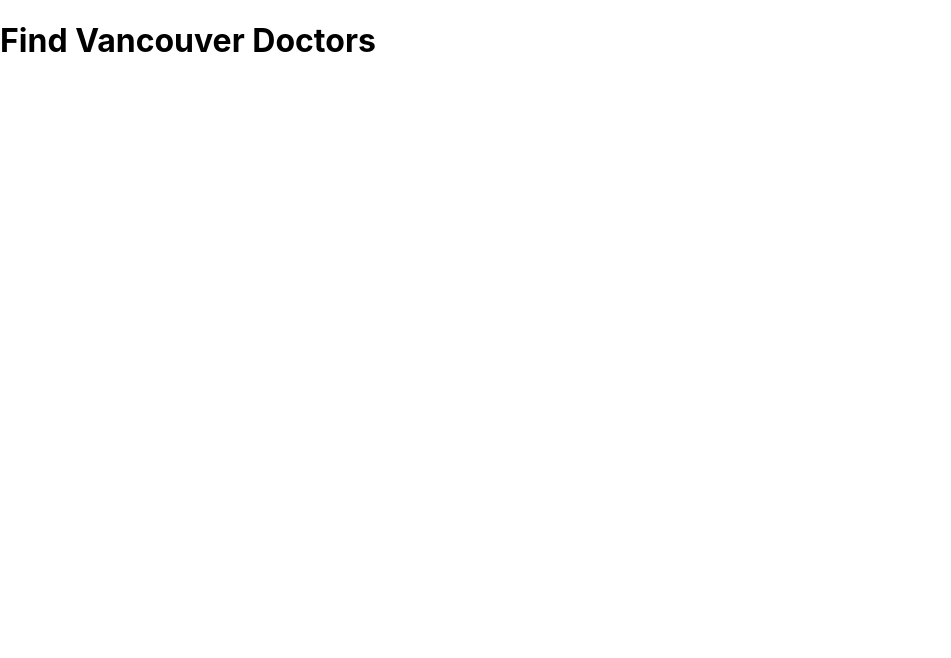
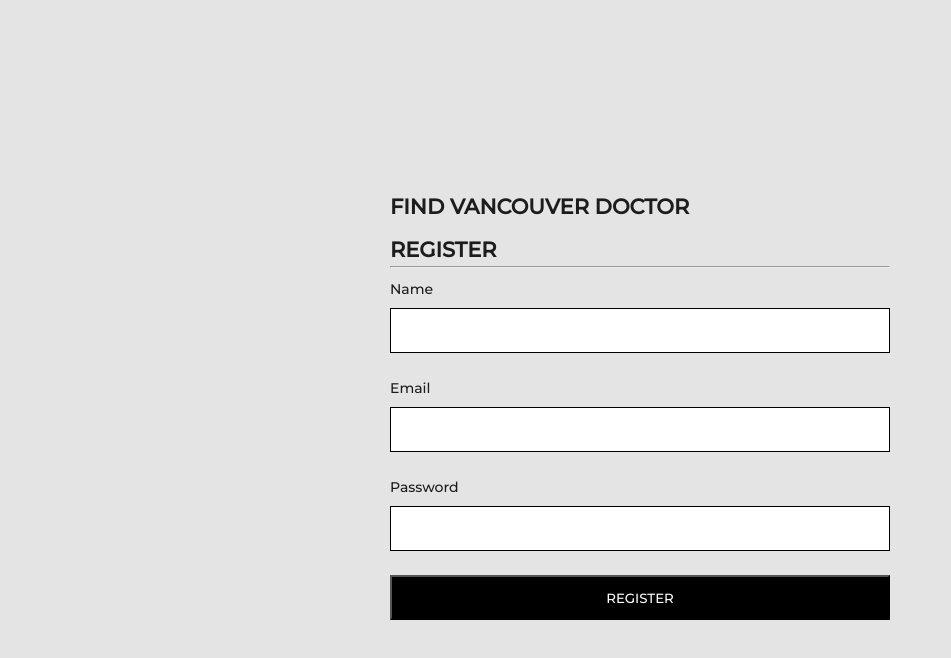
Before and after one commit to neilquizon/findvancouverdoctor, a React (Create React App) app: page /register in a window 1280 px wide. Shown: the top 658 px of the page, without its empty margins (0-951 px from the left). Built offline with nearby package versions, Linux system fonts and the light colour scheme.

Commit message:
updated register

```diff
--- a/src/App.js
+++ b/src/App.js
@@ -1,12 +1,19 @@
-import { Button } from "antd";
-
+import { BrowserRouter, Routes, Route } from "react-router-dom";
+import Home from "./pages/Home";
+import Login from "./pages/Login";
+import Register from "./pages/Register";
 
 function App() {
   return (
     <div>
-      <h1>
-        Find Vancouver Doctors
-      </h1>
+      <BrowserRouter>
+        <Routes>
+          <Route path="/login" element={<Login />} />
+          <Route path="/register" element={<Register />} />
+          <Route path="/" element={<Home />} />
+
+        </Routes>
+      </BrowserRouter>
 
 
     </div>
--- a/src/index.css
+++ b/src/index.css
@@ -1,13 +1,142 @@
-body {
-  margin: 0;
-  font-family: -apple-system, BlinkMacSystemFont, 'Segoe UI', 'Roboto', 'Oxygen',
-    'Ubuntu', 'Cantarell', 'Fira Sans', 'Droid Sans', 'Helvetica Neue',
-    sans-serif;
-  -webkit-font-smoothing: antialiased;
-  -moz-osx-font-smoothing: grayscale;
+@import url('https://fonts.googleapis.com/css2?family=Montserrat:wght@500&display=swap');
+
+
+body , html {
+  background-color: #e4e4e4;
+  font-family: 'Montserrat', sans-serif !important;
 }
 
-code {
-  font-family: source-code-pro, Menlo, Monaco, Consolas, 'Courier New',
-    monospace;
+* {
+  margin: 0;
+  padding: 0;
+  box-sizing: border-box;
+  font-family: "Montserrat", sans-serif !important;
 }
+/* colors and backgrounds */
+
+.bg-white {
+  background-color: #fff;
+}
+
+
+
+/* flex classes */
+.flex {
+  display: flex;
+}
+
+.flex-column {
+  flex-direction: column;
+}
+
+.justify-center {
+  justify-content: center;
+}
+
+.items-center {
+  align-items: center;
+}
+
+/* heights and widths */
+.h-screen {
+  height: 100vh;
+}
+.w-400 {
+  width: 500px;
+}
+.p-1{
+  padding: 10px;
+}
+
+.p-2{
+  padding: 20px;
+}
+
+.p-3{
+  padding: 30px;
+}
+
+.m-1 {
+  margin: 10px;
+}
+
+.m-2 {
+  margin: 20px;
+}
+
+.m-3 {
+  margin: 30px;
+}
+
+.py-1 {
+  padding-top: 10px;
+  padding-bottom: 10px;
+}
+
+.py-2 {
+  padding-top: 20px;
+  padding-bottom: 20px;
+}
+
+.py-3 {
+  padding-top: 30px;
+  padding-bottom: 30px;
+}
+
+.my-1 {
+  margin-top: 10px;
+  margin-bottom: 10px;
+}
+
+.my-2 {
+  margin-top: 20px;
+  margin-bottom: 20px;
+}
+
+.my-3 {
+  margin-top: 30px;
+  margin-bottom: 30px;
+}
+
+/* form-elements */
+input {
+  height: 45px !important;
+
+  border: 1px solid;
+  padding-left: 15px;
+  width: 100%;
+}
+
+input:focus {
+  outline: none;
+  border: 1px solid #494949;
+}
+
+.contained-btn{
+  height: 45px !important;
+  border-radius: 0 !important;
+  background-color: black !important;
+  color: white !important;
+  text-transform: uppercase;
+  width: 100%;
+}
+
+.outlined-btn{
+  height: 45px !important;
+  border-radius: 0 !important;
+  background-color: black !important;
+  color: white !important;
+  text-transform: uppercase;
+  border: 1px solid black;
+  width: 100%;
+}
+
+/* text classes */
+
+.text-center {
+  text-align: center;
+}
+
+.uppercase {
+  text-transform: uppercase;
+}
--- /dev/null
+++ b/src/pages/Home/index.js
@@ -0,0 +1,9 @@
+import React from "react"
+
+function Home() {
+    return (
+        <div>Home</div>
+    )
+}
+
+export default Home
--- /dev/null
+++ b/src/pages/Login/index.js
@@ -0,0 +1,9 @@
+import React from "react"
+
+function Login() {
+    return (
+        <div>Login</div>
+    )
+}
+
+export default Login
--- /dev/null
+++ b/src/pages/Register/index.js
@@ -0,0 +1,33 @@
+import { Button, Form } from "antd";
+import React from "react";
+
+function Register() {
+    return (
+    <div className="flex justify-center items-center h-screen">
+        <Form layout="vertical" className="w-400" bg-white p-2>
+        <h2 className="uppercase my-1">
+                <strong>Find Vancouver Doctor</strong>
+
+            </h2>
+            <h2 className="uppercase my-1">
+                <strong>Register</strong>
+                <hr/>
+            </h2>
+            <Form.Item label="Name">
+                <input type="text" />
+            </Form.Item>
+            <Form.Item label="Email">
+                <input type="email" />
+            </Form.Item>
+            <Form.Item label="Password">
+                <input type="password" />
+            </Form.Item>
+
+           <button className="contained-btn">REGISTER</button>
+        </Form>
+    </div>
+    );
+
+}
+
+export default Register;
```
